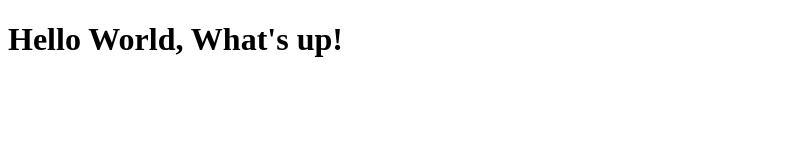
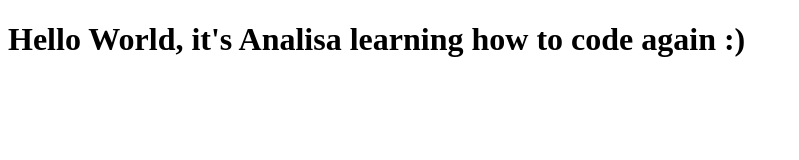
Before and after one commit to spalabri/quack-app, a plain HTML site: page index.html in a window 1280 px wide. Shown: the whole page, without its empty margins (0-799 px from the left). Drawn offline with Linux system fonts and the light colour scheme.

Commit message:
Update index.html

```diff
--- a/index.html
+++ b/index.html
@@ -9,7 +9,7 @@
         <link rel="stylesheet" href="">
     </head>
     <body>
-        <h1>Hello World, What's up!</h1>
+        <h1>Hello World, it's Analisa learning how to code again :)</h1>
         <script src="" async defer></script>
     </body>
 </html>
```
